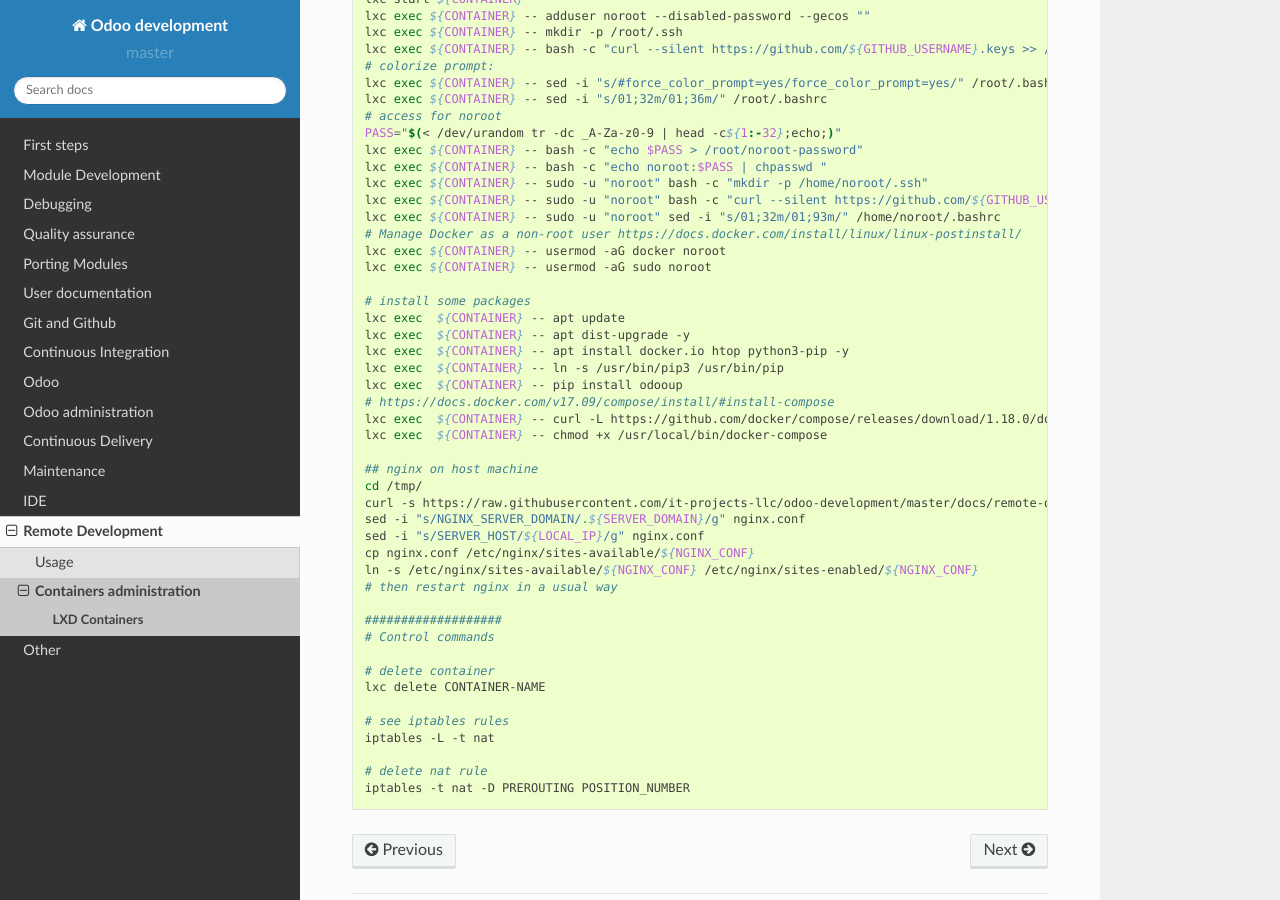
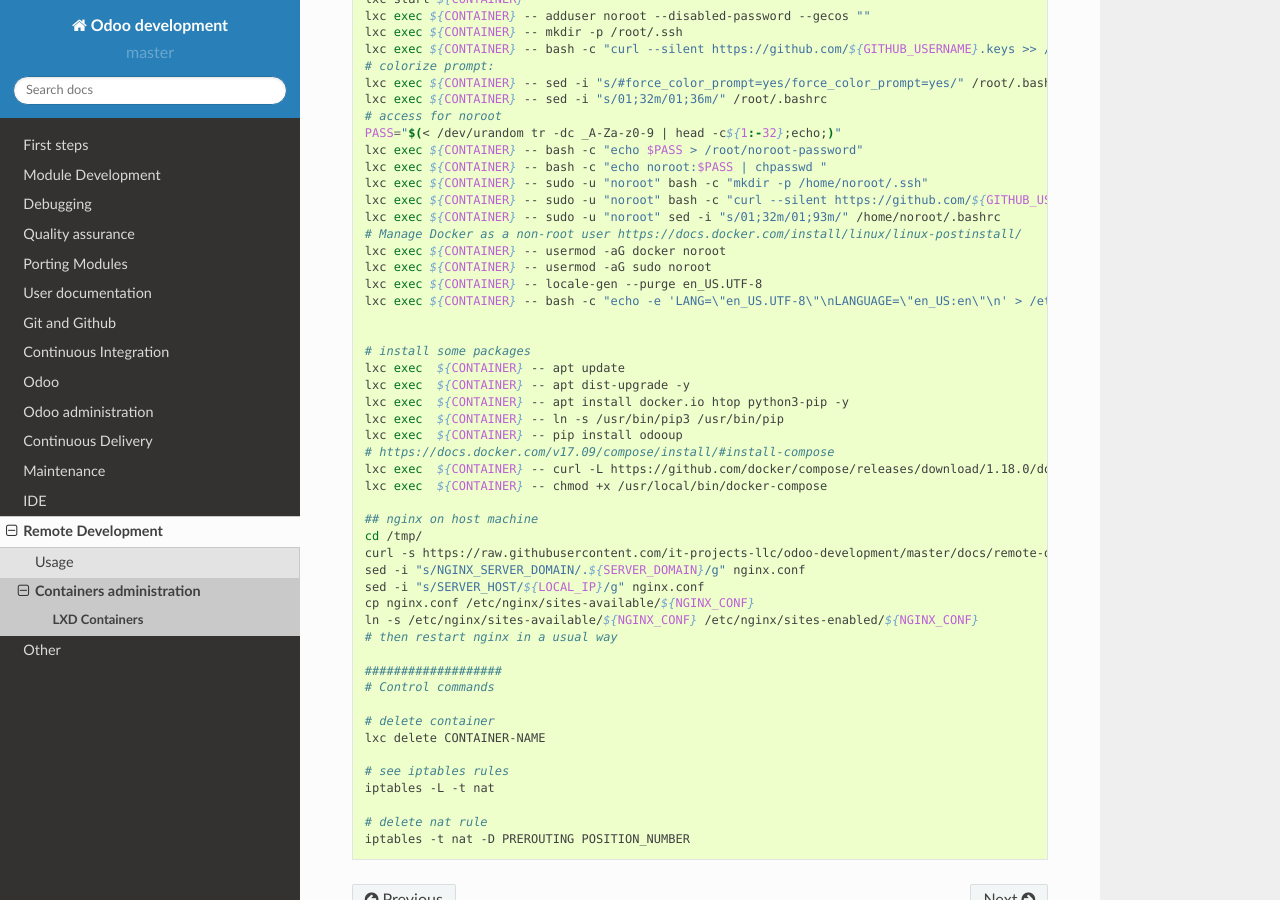
Before and after one commit to itpp-labs/odoo-development, a Sphinx documentation site: the page built from docs/remote-dev/lxd/lxd.rst, in a window 1280 px wide and 900 px high, scrolled down 1106 px. Built offline with Sphinx 7.4.7 and the Read the Docs theme 2.0.0, drawn with Linux system fonts in a browser that asks for light colours.

Commit message:
Update lxd.rst

```diff
--- a/docs/remote-dev/lxd/lxd.rst
+++ b/docs/remote-dev/lxd/lxd.rst
@@ -76,6 +76,9 @@
     # Manage Docker as a non-root user https://docs.docker.com/install/linux/linux-postinstall/
     lxc exec ${CONTAINER} -- usermod -aG docker noroot
     lxc exec ${CONTAINER} -- usermod -aG sudo noroot
+    lxc exec ${CONTAINER} -- locale-gen --purge en_US.UTF-8
+    lxc exec ${CONTAINER} -- bash -c "echo -e 'LANG=\"en_US.UTF-8\"\nLANGUAGE=\"en_US:en\"\n' > /etc/default/locale"
+
 
     # install some packages
     lxc exec  ${CONTAINER} -- apt update
```
